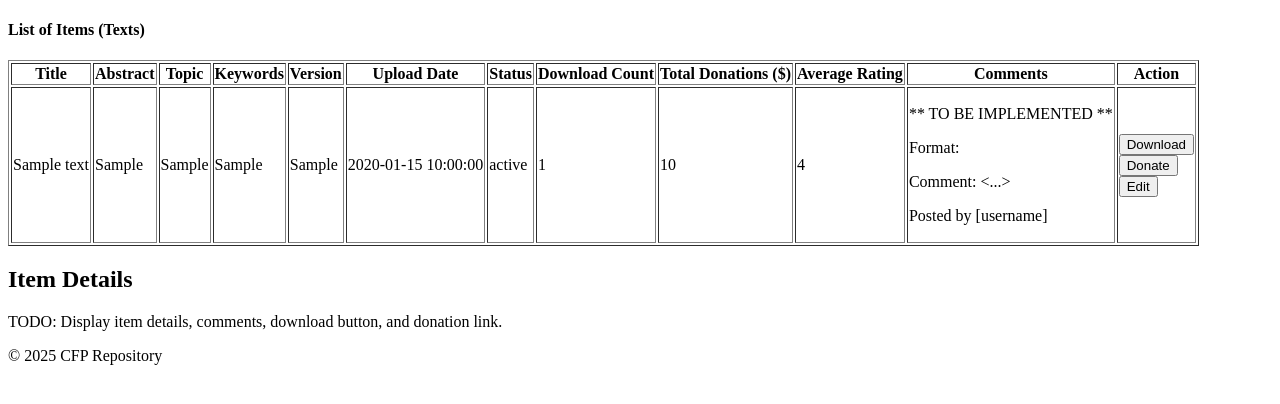
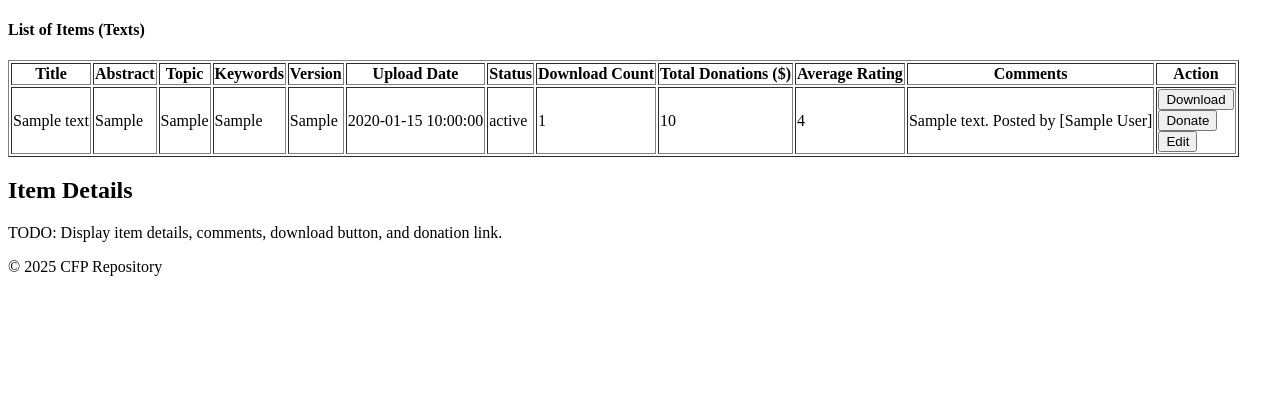
Before and after one commit to marckangelo/cfp_project, a PHP site: page /item.php in a window 1280 px wide. Shown: the part 98-502 px from the top of the page. Run offline with PHP 8.4, Linux system fonts and the light colour scheme; the visitor is signed in with stand-in values (Sample User, id 1); tables that the repository leaves empty or names only in its code hold one stand-in row (values such as "Sample post").

Commit message:
List of texts table in item.php now displays the comments posted by whom. Also wrote in a comment how to do the next step, which is the 'Reply' button to comments as an author.

```diff
--- a/item.php
+++ b/item.php
@@ -62,6 +62,8 @@ if(isset($_SESSION['member_id'])) {
 
                 $text_id = $row['text_id'];
 
+
+                // Retrieving all keywords for this text
                 $sql_text_keywords = "SELECT keyword
                                     FROM text_keyword
                                     WHERE text_id = $text_id";
@@ -74,6 +76,29 @@ if(isset($_SESSION['member_id'])) {
 
                 $keywords_string = implode(", ", $keywords);
 
+
+                // Retrieving all comments for this text (shows name of member and their comment)
+                $comments = array();
+
+                $sql_text_comments = "SELECT member_id, content
+                                    FROM comment
+                                    WHERE text_id = $text_id";
+                $result_text_comments = mysqli_query($conn, $sql_text_comments);
+
+
+                while ($row_comments = mysqli_fetch_assoc($result_text_comments)) {
+                    $comment = $row_comments['content'];
+                    $sql_member_name = "SELECT name
+                                    FROM member
+                                    WHERE member_id = " . $row_comments['member_id'];
+                    $result_member_name = mysqli_query($conn, $sql_member_name);
+                    $row_member_name = mysqli_fetch_assoc($result_member_name);
+                    $member_name = $row_member_name['name'];
+
+                    $comments[] = htmlspecialchars("$comment\n\n" . "Posted by [$member_name]");
+                }
+
+                $keywords_string = implode(", ", $keywords);
 
 
                 // *** DELETE THE BUTTON DOESN'T DO ANYTHING YET. IT'S JUST THERE  FOR NOW***
@@ -90,14 +115,28 @@ if(isset($_SESSION['member_id'])) {
                         <td>' . htmlspecialchars($row['download_count']) . '</td>
                         <td>' . htmlspecialchars($row['total_donations']) . '</td>
                         <td>' . htmlspecialchars($row['avg_rating']) . '</td>
-                        <td>
-                            <p>** TO BE IMPLEMENTED **</p>
 
-                            <p>Format:</p>
+                        <td>';
 
-                            <div> Comment: <...> </div>
-                            <p> Posted by [username]</p>
-                        </td>
+                        // Display the comments
+
+                        foreach ($comments as $c) {
+                            echo '' . htmlspecialchars($c);
+
+                            /*
+                            Here you woud add the 'REPLY' button if the current member
+                            seeing this comment, is the author of this current text.
+
+                            How to implement 'REPLY' button to comments:
+                            1. through variable $text_id, get the text_id.
+                            2. Check if current orcid of this text_id is the same as the $SESSION['orcid'].
+                            3. If yes to previous step, reveal the 'REPLY button'
+                            4. Possible solution: Clicking 'REPLY' would redirect you to a reply_comment.php form, along with POST data of the comment_id
+
+                            */
+                        }
+
+                echo   '</td>
                         <td>
                             <form method="post" action="download.php">
                                 <input type="hidden" name="text_id" value="'. $row['text_id'] . '">
```
